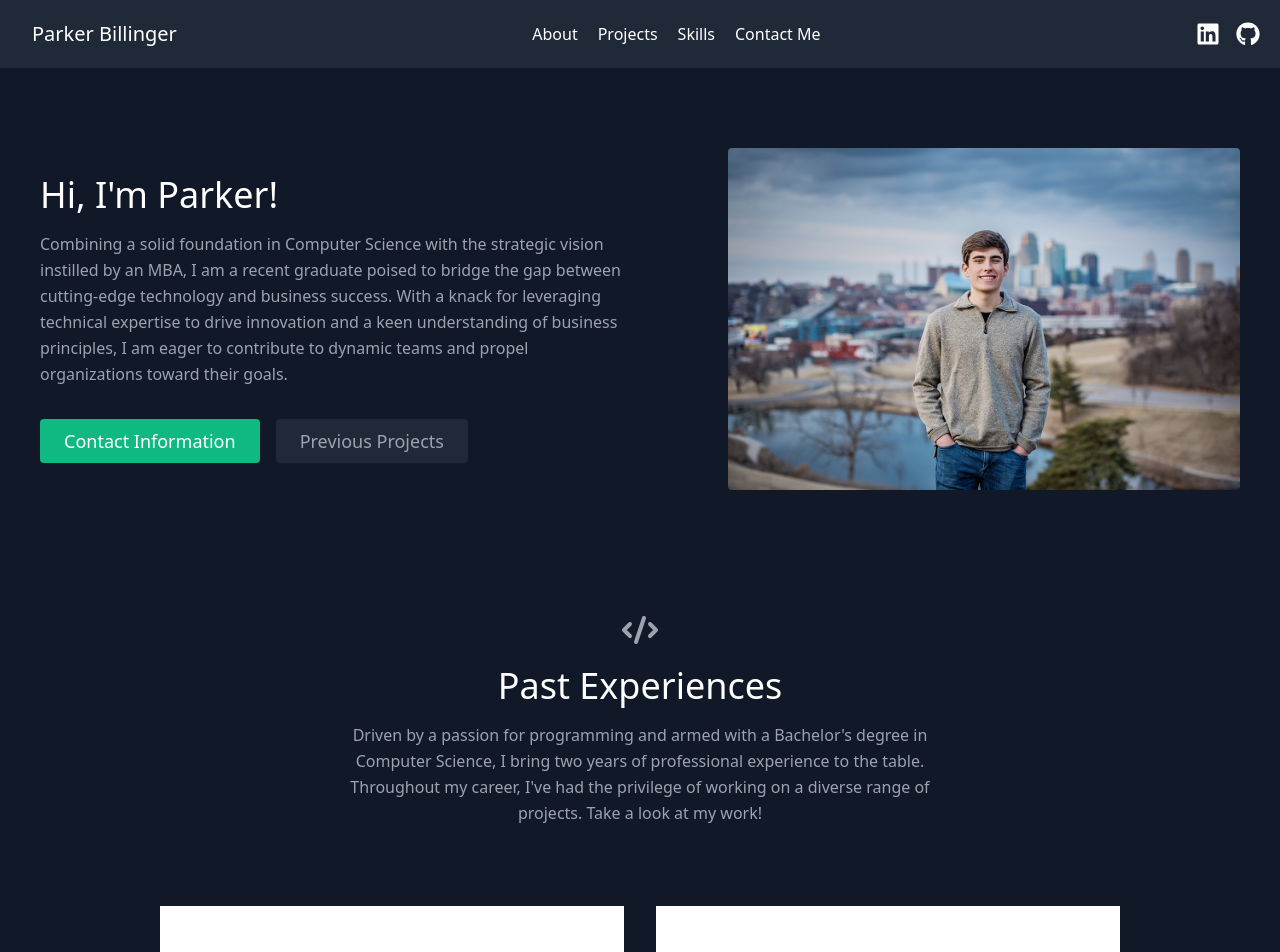
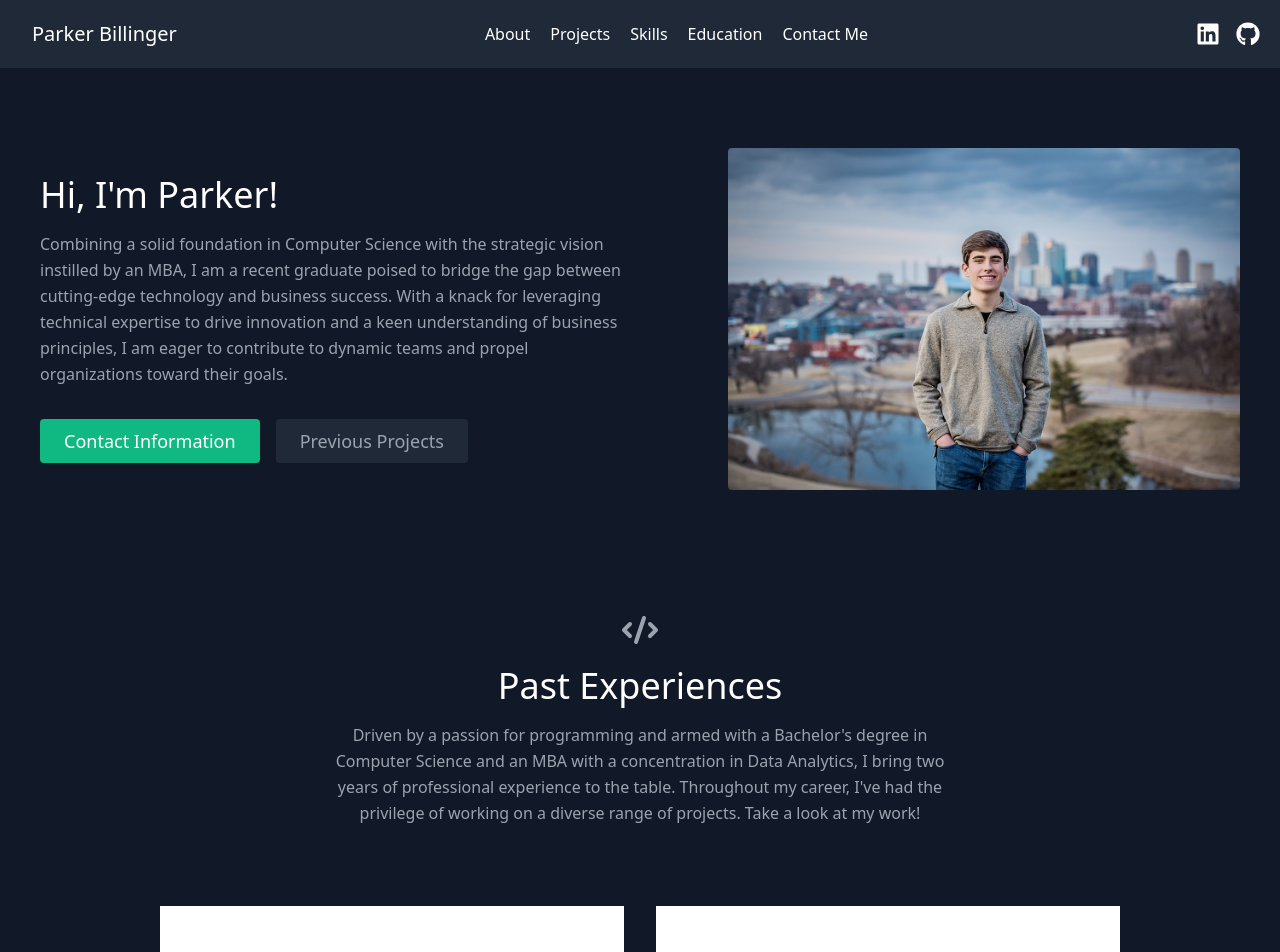
Before and after one commit to pbillinger48/Portfolio, a React (Create React App) app: page / in a window 1280 px wide. Shown: the top 952 px of the page. Built offline with nearby package versions, Linux system fonts and the light colour scheme.

Commit message:
Improved project description and added education to navbar

```diff
--- a/src/components/Education.js
+++ b/src/components/Education.js
@@ -6,7 +6,7 @@ import { education } from "../data";
 
 export default function Education() {
   return (
-    <section id="testimonials">
+    <section id="education">
       <div className="container px-5 py-10 mx-auto text-center">
         <AcademicCapIcon className="w-10 inline-block mb-4" />
         <h1 className="sm:text-4xl text-3xl font-medium title-font text-white mb-12">
--- a/src/components/Navbar.js
+++ b/src/components/Navbar.js
@@ -12,6 +12,7 @@ export default function Navbar() {
           <a href="#about" className="mr-5 text-white hover:text-gray-400">About</a>
           <a href="#projects" className="mr-5 text-white hover:text-gray-400">Projects</a>
           <a href="#skills" className="mr-5 text-white hover:text-gray-400">Skills</a>
+          <a href="#education" className="mr-5 text-white hover:text-gray-400">Education</a>
           <a href="#contact" className="mr-5 text-white hover:text-gray-400">Contact Me</a>
         </nav>
         <div className="flex space-x-4">
--- a/src/components/Projects.js
+++ b/src/components/Projects.js
@@ -14,7 +14,7 @@ export default function Projects() {
             Past Experiences
           </h1>
           <p className="lg:w-2/3 mx-auto leading-relaxed text-base">
-          Driven by a passion for programming and armed with a Bachelor's degree in Computer Science, I bring two years of professional experience to the table. Throughout my career, I've had the privilege of working on a diverse range of projects. Take a look at my work!
+          Driven by a passion for programming and armed with a Bachelor's degree in Computer Science and an MBA with a concentration in Data Analytics, I bring two years of professional experience to the table. Throughout my career, I've had the privilege of working on a diverse range of projects. Take a look at my work!
           </p>
         </div>
         <div className="flex flex-wrap -m-4">
```
